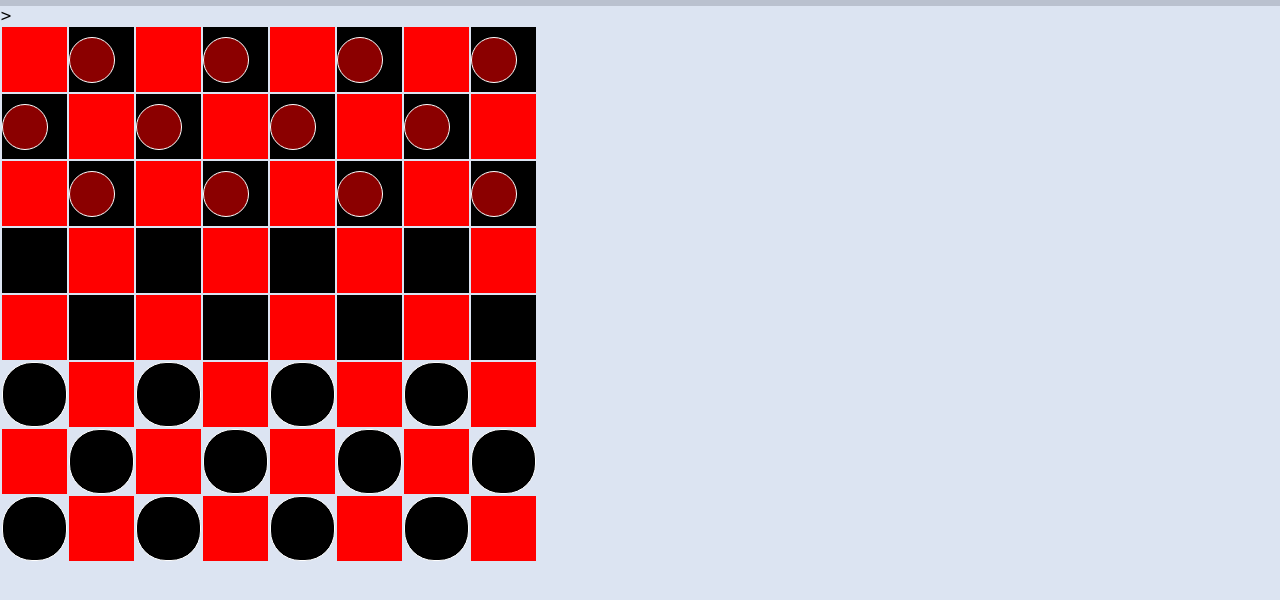
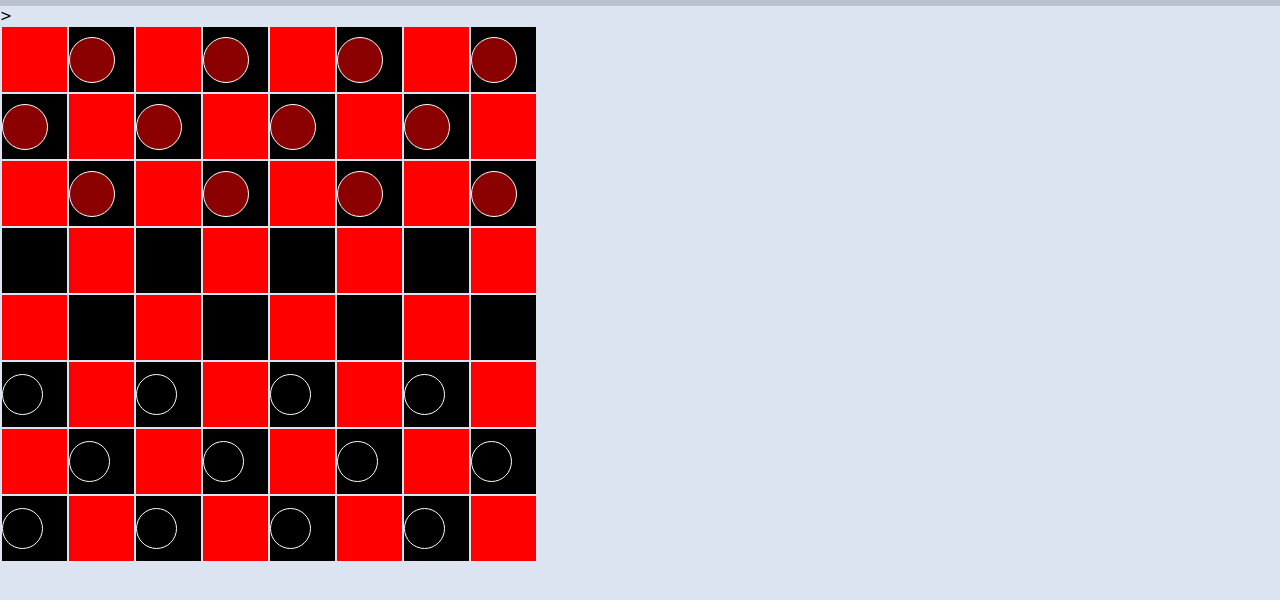
Before and after one commit to gabemauger/gabemauger.github.io, a plain HTML site: page checkers.html in a window 1280 px wide. Shown: the part 78-678 px from the top of the page. Drawn offline with Linux system fonts and the light colour scheme.

Commit message:
Update checkers.html

```diff
--- a/checkers.html
+++ b/checkers.html
@@ -32,13 +32,13 @@
       <td class="np"></td><td></td><td class="np"></td><td></td><td class="np"></td><td></td><td class="np"></td><td></td>
     </tr>
     <tr>
-      <td class="blackp" id="12"></td><td class="np"></td><td class="blackp" id="13"></td><td class="np"></td><td class="blackp" id="14"></td><td class="np"></td><td class="blackp" id="15"></td><td class="np"></td>
+      <td><p class="blackp" id="12"></td><td class="np"></td><td><p class="blackp" id="13"></td><td class="np"></td><td><p  class="blackp" id="14"></td><td class="np"></td><td><p  class="blackp" id="15"></td><td class="np"></td>
     </tr>
     <tr>
-      <td class="np"></td><td class="blackp" id="16"></td><td class="np"></td><td class="blackp" id="17"></td><td class="np"></td><td class="blackp" id="18"></td><td class="np"></td><td class="blackp" id="19"></td>
+      <td class="np"></td><td><p  class="blackp" id="16"></td><td class="np"></td><td><p  class="blackp" id="17"></td><td class="np"></td><td><p class="blackp" id="18"></td><td class="np"></td><td><p class="blackp" id="19"></td>
     </tr>
     <tr>
-      <td class="blackp" id="20"></td><td class="np"></td><td class="blackp" id="21"></td><td class="np"></td><td class="blackp" id="22"></td><td class="np"></td><td class="blackp" id="23"></td><td class="np"></td>
+      <td><p class="blackp" id="20"></td><td class="np"></td><td><p class="blackp" id="21"></td><td class="np"></td><td><p class="blackp" id="22"></td><td class="np"></td><td><p class="blackp" id="23"></td><td class="np"></td>
     </tr>
 
   </table>
```
